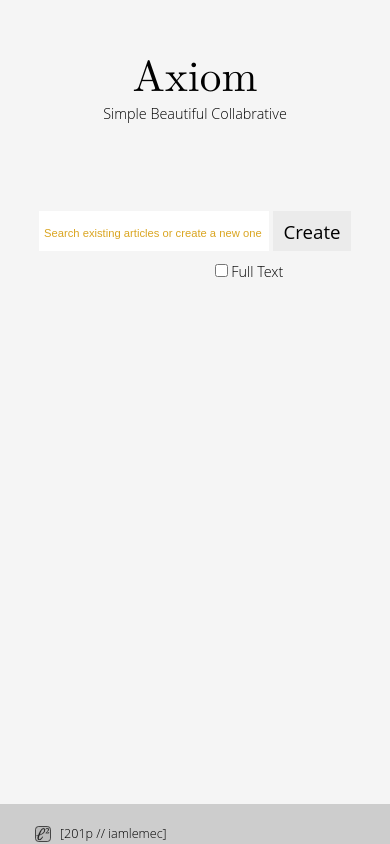
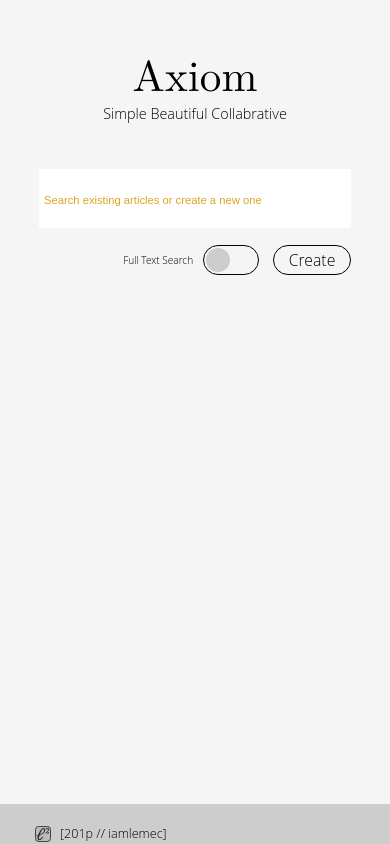
Before and after one commit to iamlemec/elltwo, a Flask app: page / in a window 390 px wide. Run offline with Flask 2, Linux system fonts and the light colour scheme; parts of the project's set-up code (start-up, migrations or seed data) failed here and were passed over; some libraries are stand-ins or nearby versions.

Commit message:
checkbox

```diff
--- a/static/css/home.css
+++ b/static/css/home.css
@@ -24,23 +24,23 @@
     font-size: 130%;
     left: 20%;
     top: 30%;
-    width: 44%;
+    width: 49%;
 }
 
 #full_text {
     position: fixed;
-    font-size: 100%;
-    left: 55%;
-    top: 31%;
+    right: 31%;
+    top: 30%;
+    height: 40px;
 }
 
 #submit {
     position: fixed;
-    min-height: 40px;
-    font-size: 130%;
+    height: 40px;
+    font-size: 100%;
     right: 20%;
     top: 30%;
-    width: 15%;
+    width: 10%;
 }
 
 ::-moz-placeholder { /* Firefox 19+ */
@@ -110,6 +110,69 @@
     border-left: 2px solid var(--hl-col);
 }
 
+/* check mark */
+
+.toggle {
+	align-items: center;
+	display: flex;
+    font-size: 70%;
+}
+
+.toggle__input {
+    display: none;
+}
+
+.toggle-track {
+	background: var(--bg-col);
+	border: 1px solid black;
+	border-radius: 100px;
+	cursor: pointer;
+	display: flex;
+	height: 30px;
+	margin-right: 10px;
+    margin-left: 10px;
+	position: relative;
+	width: 56px;
+}
+
+.toggle-indicator {
+	align-items: center;
+	background: var(--bg-hl2-col);
+	border-radius: 24px;
+	bottom: 2px;
+	display: flex;
+	height: 24px;
+	justify-content: center;
+	left: 2px;
+	position: absolute;
+	transition: 200ms;
+	width: 24px;
+}
+
+
+.toggle__input:checked + .toggle-track .toggle-indicator {
+	background: var(--bg-hl2-col);
+	transform: translateX(25px);
+
+}
+
+.toggle__input:checked + .toggle-track {
+    border: 1px solid var(--font-col-int);
+}
+
+.toggle__input:checked + .toggle-track .checkMark {
+		opacity: 1;
+		transition: opacity 200ms ease-in-out;
+	}
+
+.checkMark {
+	fill: var(--bg-hl-col);
+	height: 20px;
+	width: 20px;
+	opacity: 0;
+	transition: opacity 200ms ease-in-out;
+}
+
 @media only screen and (max-width: 815px) {
 
 #prompt {
@@ -128,18 +191,31 @@
     position: fixed;
     font-size: 130%;
     left: 10%;
-    top: 25%;
-    width: 59%;
+    top: 20%;
+    width: 80%;
+    height: 7%;
 }
 
 #submit {
     position: fixed;
     width: 20%;
     right: 10%;
-    min-height: 40px;
-    font-size: 130%;
-    top: 25%;
+    height: 30px;
+    font-size: 110%;
+    top: 29%;
+    border-radius: 24px;
+    border: 1px solid black;
+    background-color: var(--bg-col);
+    font-weight: 100;
 }
+
+#full_text {
+    position: fixed;
+    right: 31%;
+    top: 29%;
+    height: 30px;
+}
+
 
 .result {
     display: block;
--- a/templates/home.html
+++ b/templates/home.html
@@ -28,11 +28,31 @@
     </div>
 
     <input type="text" autocomplete="off" autofocus="autofocus" name="query" id="query" placeholder="Search existing articles or create a new one" />
-    <div id="full_text">
+
+
+<!--     <div id="full_text">
         <input type="checkbox" name="full_text" id="full_text_check" />
         <label for="full_text" id="full_text_label">Full Text</label>
-    </div>
-    <button class="submit" id="submit">Create</button>
+    </div> -->
+
+
+    <label class="toggle" for="full_text_check" id="full_text">
+            <input type="checkbox" class="toggle__input" name="full_text" id="full_text_check"/>
+            Full Text Search
+            <span class="toggle-track">
+                <span class="toggle-indicator">
+                    <!--    This check mark is optional  -->
+                    <span class="checkMark">
+                        <svg viewBox="0 0 24 24" id="ghq-svg-check" role="presentation" aria-hidden="true">
+                            <path d="M9.86 18a1 1 0 01-.73-.32l-4.86-5.17a1.001 1.001 0 011.46-1.37l4.12 4.39 8.41-9.2a1 1 0 111.48 1.34l-9.14 10a1 1 0 01-.73.33h-.01z"></path>
+                        </svg>
+                    </span>
+                </span>
+            </span>
+    </label>
+
+
+    <button class="create" id="submit">Create</button>
 
     <div id="results_outer"><div id="results"></div></div>
 {% endblock %}
```
Also changed, not shown: testing/howto.md (line endings or trailing spaces).
